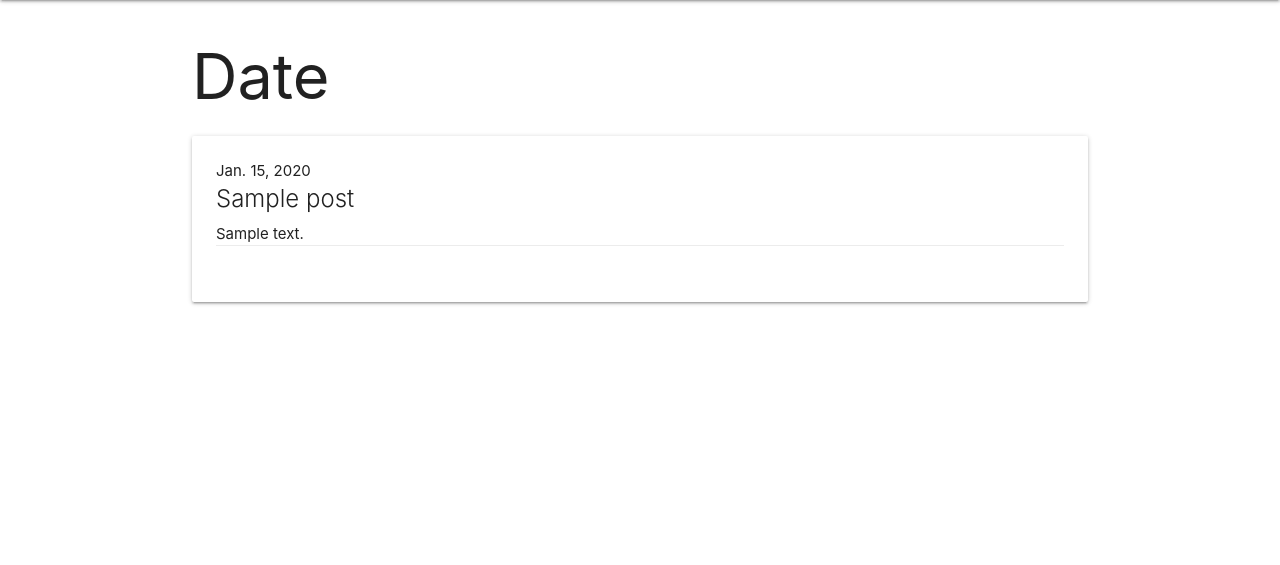
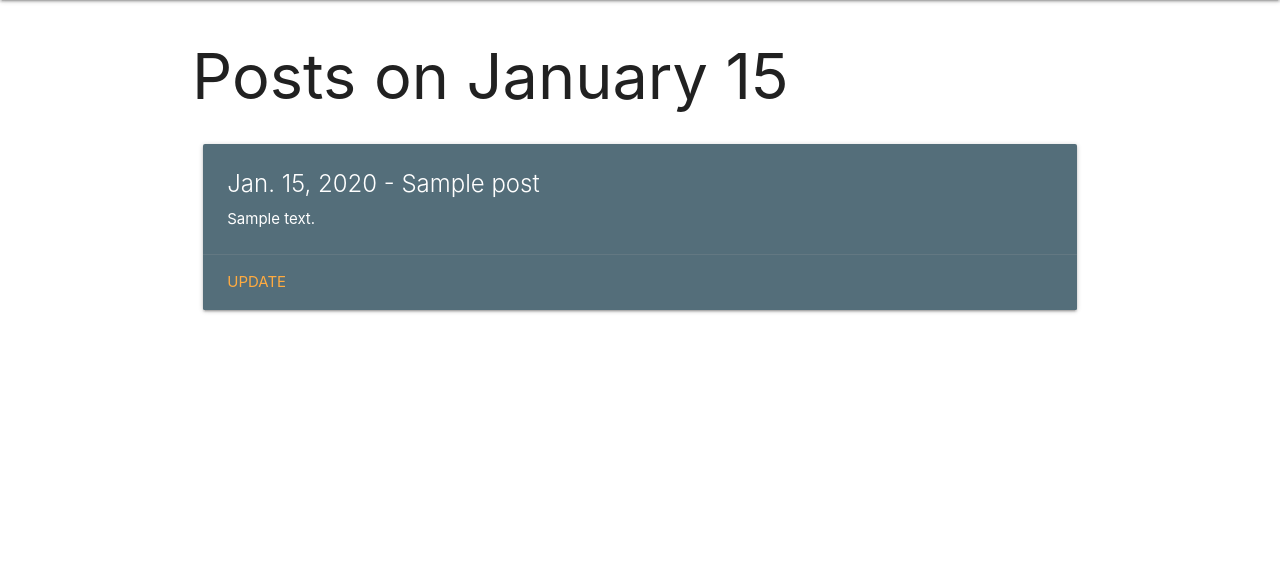
Before and after one commit to CharBar3/dayHop, a Django app: page /date/1/ in a window 1280 px wide. Shown: the part 64-629 px from the top of the page. Run offline with Django 4.2, Linux system fonts and the light colour scheme; a user stored in the database is signed in; tables that the repository leaves empty hold one stand-in row (values such as "Sample post").

Commit message:
styling completed. Added date title to date page

```diff
--- a/main_app/templates/post/date.html
+++ b/main_app/templates/post/date.html
@@ -1,16 +1,21 @@
 {% extends 'base.html' %} {% block content %}
-<h1>Date</h1>
 
+<h1>Posts on {{ day }}</h1>
+{% comment %} posts[0] {% endcomment %}
 {% for post in posts %}
-<div class="card">
-        <div class="card-content">
-            <p>{{ post.date }}</p>
-            <span class="card-title">{{ post.title }}</span>
-            <p>{{ post.body }}</p>
-            <div class="card-action">
+<div class="row">
+    <div class="col s12 m12">
+      <div class="card blue-grey darken-1">
+        <div class="card-content white-text">
+          <span class="card-title">{{ post.date }} - {{ post.title }}</span>
+          <p>{{ post.body }}</p>
         </div>
+        <div class="card-action">
+          <a href="{% url 'posts_detail' post.id %}">Update</a>
+        </div>
+      </div>
     </div>
-</div>
+  </div>
 {% endfor %}
 
 {% endblock %}
--- a/main_app/templates/registration/login.html
+++ b/main_app/templates/registration/login.html
@@ -5,6 +5,6 @@
     {% csrf_token %}
     {{ form.as_p }}
     <input type="hidden" name="next" value="{{ next }}" />
-    <input class="btn blue" type="submit" value="login" />
+    <input class="btn blue-grey darken-1" type="submit" value="login" />
 </form>
 {% endblock %}
--- a/main_app/templates/registration/signup.html
+++ b/main_app/templates/registration/signup.html
@@ -8,6 +8,6 @@
 <form action="{% url 'signup' %}" method="POST">
     {% csrf_token %}
     {{ form.as_p }}
-    <input class="btn blue" type="submit" value="Create Account" />
+    <input class="btn blue-grey darken-1" type="submit" value="Create Account" />
 
 {% endblock %}
--- a/main_app/views.py
+++ b/main_app/views.py
@@ -29,7 +29,8 @@ def date(request, post_id):
         user=request.user,
         date__month=post.date.month,
         date__day=post.date.day)
-    return render(request, 'post/date.html', {'posts': posts})
+    day = (f'{posts[0].date.strftime("%B")} {posts[0].date.day}')
+    return render(request, 'post/date.html', {'posts': posts, 'day': day})
 
 def signup(request):
     error_messages = ''
```
Also changed, not shown: main_app/templates/main_app/post_form.html (+9 -3 lines).
